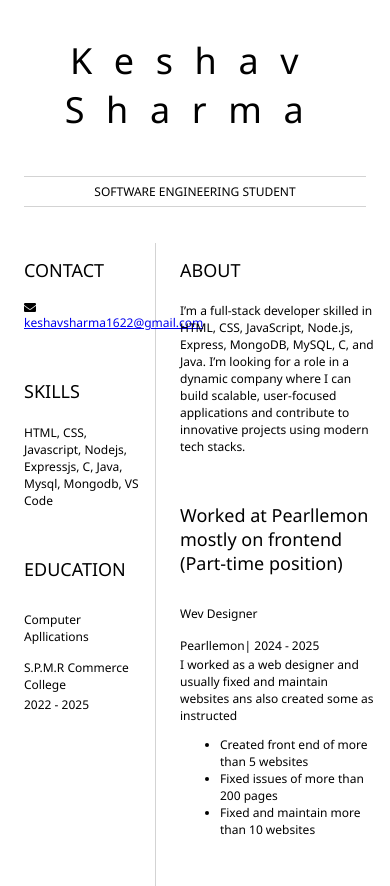
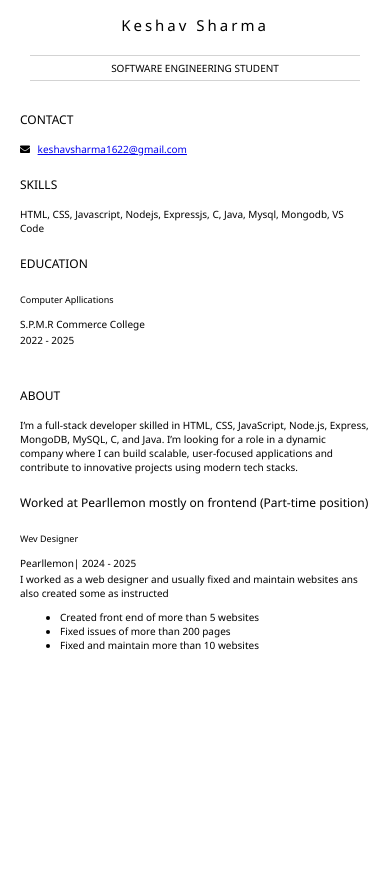
Before and after one commit to KeshavSharma6/resume, a plain HTML site: page index.html in a window 390 px wide. After the commit the page ends 844 px from the top, so only its background shows below. Drawn offline with Linux system fonts and the light colour scheme.

Commit message:
Update style.css

```diff
--- a/style.css
+++ b/style.css
@@ -3,7 +3,9 @@ body {
     font-size: 12px;
     max-width: 960px;
     margin: auto;
+    padding: 0 1em; /* Add padding for smaller screens */
 }
+
 h1 {
     font-size: 3em;
     letter-spacing: .6em;
@@ -20,11 +22,14 @@ h3 {
     font-size: 1em;
     padding-bottom: 1em;
 }
+
 main {
     display: grid;
-        grid-template-columns: 40% 60%;
+    grid-template-columns: 40% 60%; /* Two columns by default */
     margin-top: 3em;
+    gap: 1em; /* Add gap between columns */
 }
+
 header {
     text-align: center;
     margin: auto 2em;
@@ -39,7 +44,7 @@ h3 {
 }
 
 p {
-        margin: .2em auto
+    margin: .2em auto;
 }
 
 hr {
@@ -52,6 +57,41 @@ h3 {
     font-weight: 100;
     margin-bottom: 0;
 }
+
 #mainLeft {
     border-right: 1px solid lightgray;
 }
+
+/* Responsive Design */
+@media (max-width: 768px) {
+    main {
+        grid-template-columns: 1fr; /* Stack columns on smaller screens */
+        margin-top: 2em;
+    }
+    h1 {
+        font-size: 2em; /* Adjust heading size */
+        letter-spacing: .3em;
+    }
+    h2 {
+        font-size: 1.2em;
+    }
+    h3 {
+        font-size: 0.9em;
+    }
+    section {
+        margin: auto 1em 2em;
+    }
+    #mainLeft {
+        border-right: none; /* Remove border for stacked layout */
+    }
+}
+
+@media (max-width: 480px) {
+    body {
+        font-size: 10px; /* Smaller font size for very small screens */
+    }
+    h1 {
+        font-size: 1.5em;
+        letter-spacing: .2em;
+    }
+}
```
Lines whose indentation alone changed are shown as unchanged.
